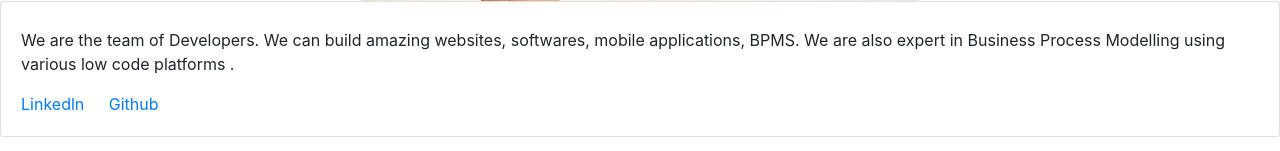
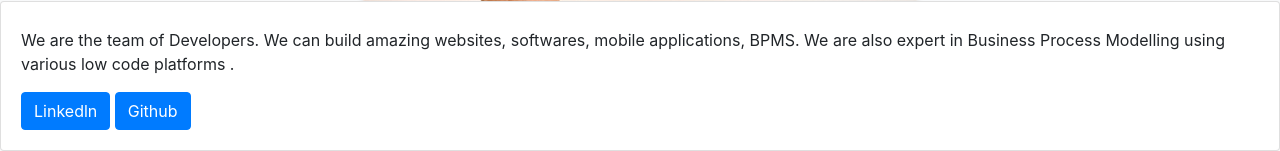
Before and after one commit to riyaz-ahmad/taskmate, a Django app: page /about-us in a window 1280 px wide. Shown: the part 670-821 px from the top of the page. Run offline with Django 3.2, Linux system fonts and the light colour scheme; some libraries are stand-ins or nearby versions.

Commit message:
Changing About Us

```diff
--- a/taskmate-master/todolist_app/templates/about.html
+++ b/taskmate-master/todolist_app/templates/about.html
@@ -38,8 +38,8 @@
           <h6 class="card-subtitle mb-2 text-muted"></h6>
           <p class="card-text">We are the team of Developers. We can build amazing websites, softwares, mobile applications, BPMS.
               We are also expert in Business Process Modelling using various low code platforms .</p>
-          <a href="https://www.linkedin.com/in/riyaz-ahmad-kmr" class="card-link">Linkedln </a>
-          <a href="https://github.com/riyaz-ahmad" class="card-link">Github</a>
+          <a href="https://www.linkedin.com/in/riyaz-ahmad-kmr" class="btn btn-primary">Linkedln </a>
+          <a href="https://github.com/riyaz-ahmad" class="btn btn-primary">Github</a>
         </div>
       </div>
 
```
